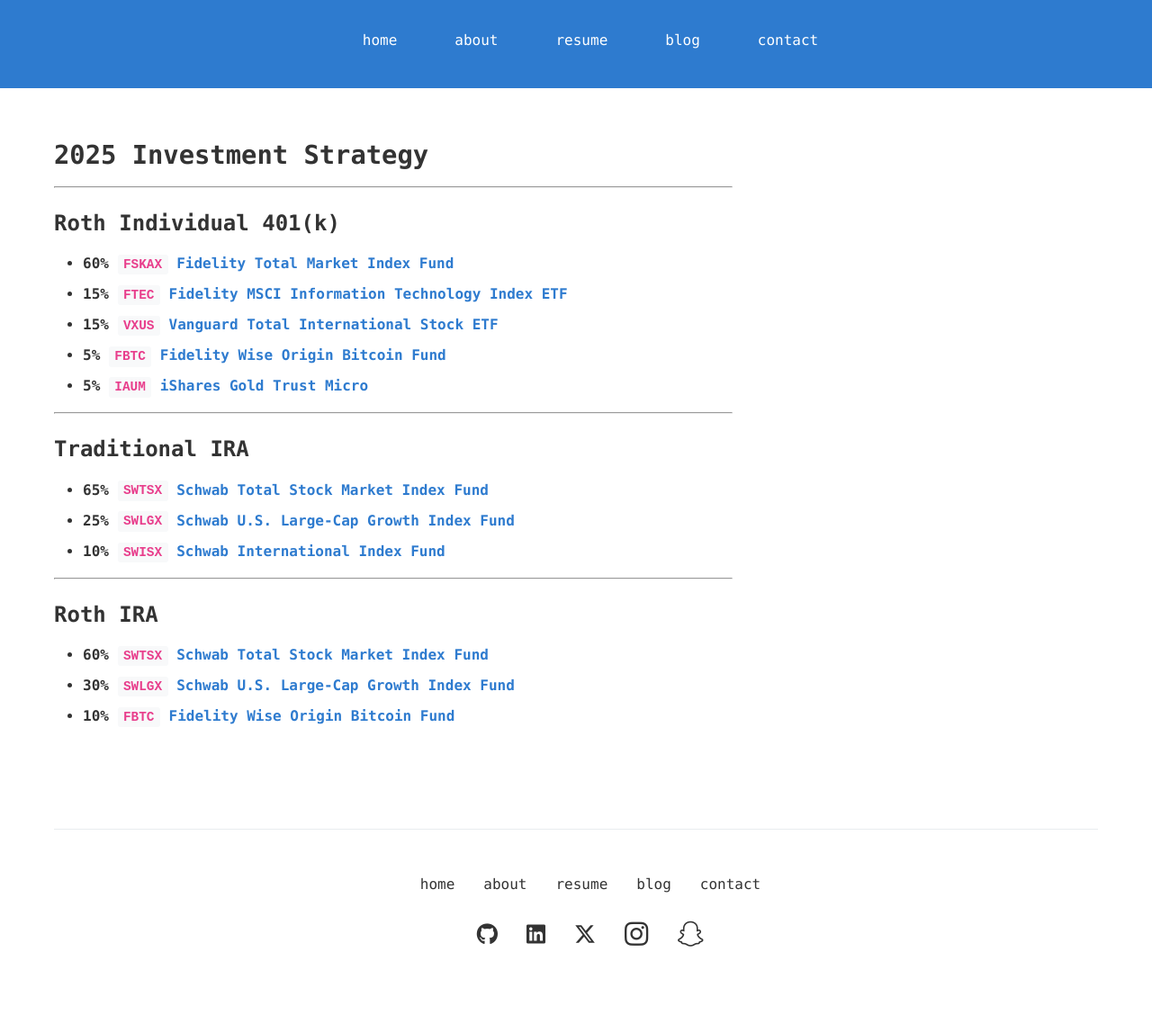
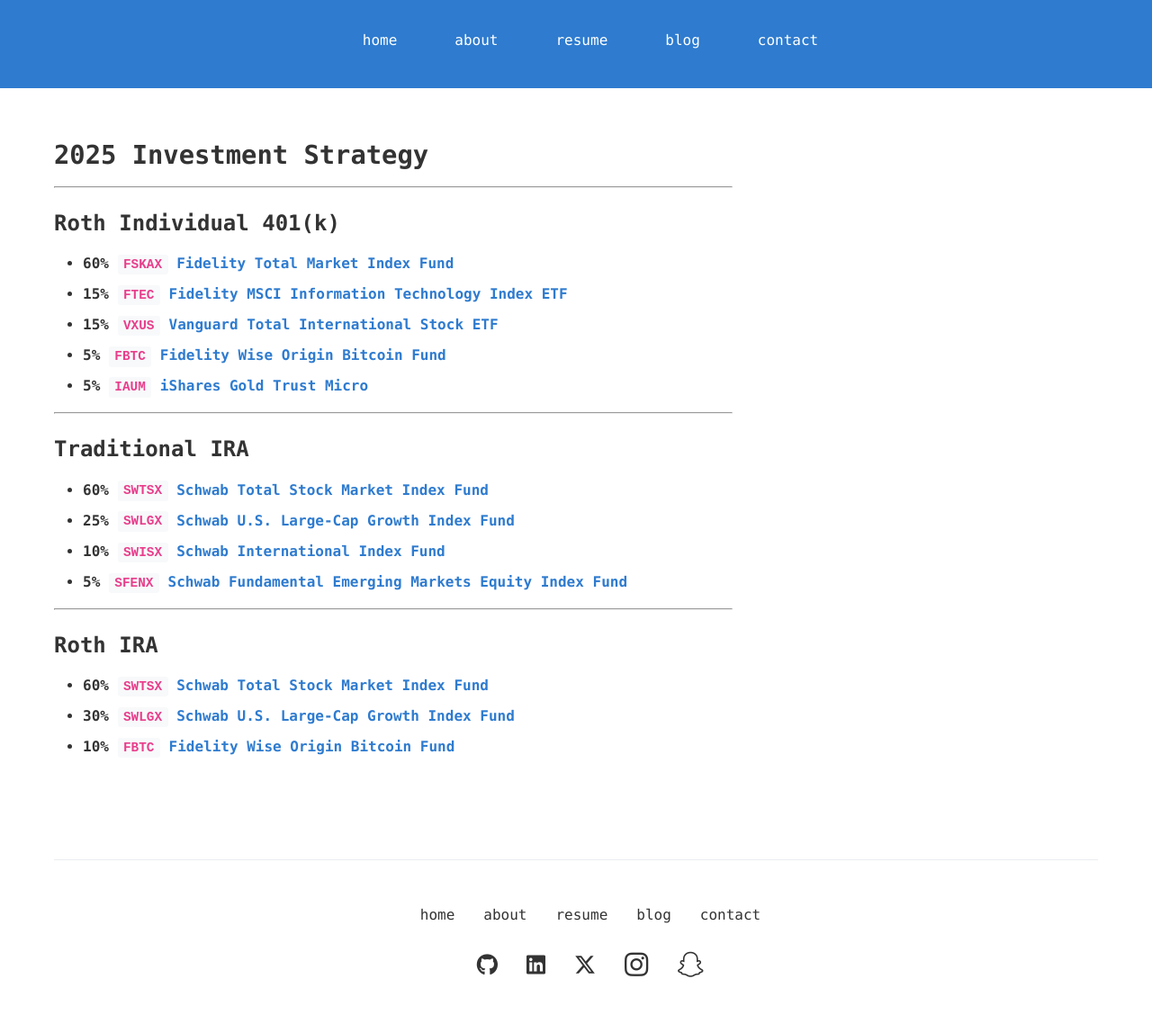
Before and after one commit to jmwoo/jmwoo.github.io, a Jekyll site: the page built from invest.md, in a window 1280 px wide. Shown: the whole page at 90% size. Built offline with Jekyll 4.4.1, drawn with Linux system fonts in a browser that asks for light colours; our own code applies the rules of GitHub Pages for plain Markdown files; before the commit the page ends 1114 px from its top, so only the background shows below that.

Commit message:
add sfenx

```diff
--- a/invest.md
+++ b/invest.md
@@ -12,9 +12,10 @@
 ---
 ## Traditional IRA
 
-- **65% [`SWTSX` Schwab Total Stock Market Index Fund](https://www.schwabassetmanagement.com/products/swtsx)**
+- **60% [`SWTSX` Schwab Total Stock Market Index Fund](https://www.schwabassetmanagement.com/products/swtsx)**
 - **25% [`SWLGX` Schwab U.S. Large-Cap Growth Index Fund](https://www.schwabassetmanagement.com/products/swlgx)**
 - **10% [`SWISX` Schwab International Index Fund](https://www.schwabassetmanagement.com/products/swlgx)**
+- **5% [`SFENX` Schwab Fundamental Emerging Markets Equity Index Fund](https://www.schwabassetmanagement.com/products/sfenx)**
 
 ---
 ## Roth IRA
```
